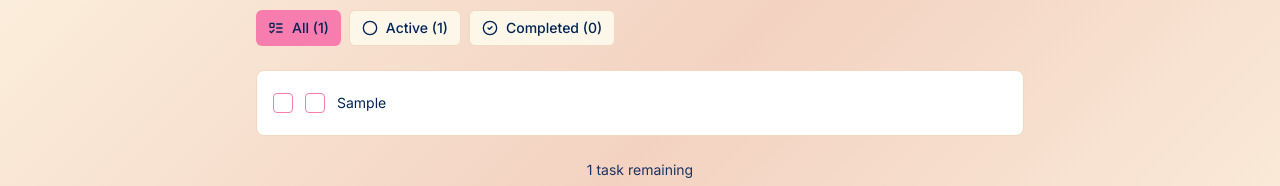
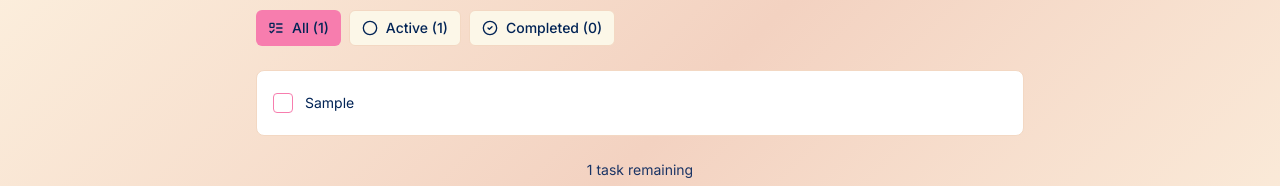
Before and after one commit to p-c-g/tasklist, a Next.js app: page / in a window 1280 px wide. Both pictures are taken after typing "Sample" into the empty fields and a click on the button 979 px from the left and 189 px from the top of the page. Shown: the part 248-434 px from the top of the page. Built offline with nearby package versions, Linux system fonts and the light colour scheme.

Commit message:
Update todo-item.tsx

```diff
--- a/components/todo-item.tsx
+++ b/components/todo-item.tsx
@@ -41,18 +41,28 @@ export function TodoItem({ todo, onToggle, onDelete, onEdit, onSelect }: TodoIte
   };
 
   return (
-    <div className="group flex items-center gap-3 p-4 bg-card border border-border rounded-lg hover:shadow-md transition-all duration-200 animate-fade-in">
-      <Checkbox
-        checked={todo.selected || false}
-        onChange={() => onSelect(todo.id)}
-      />
+    <div
+      className={cn(
+        "group flex items-center gap-3 p-4 border rounded-lg hover:shadow-md transition-all duration-200 animate-fade-in cursor-pointer",
+        todo.selected
+          ? "bg-primary/10 border-primary"
+          : "bg-card border-border"
+      )}
+      onClick={() => onSelect(todo.id)}
+    >
       <Checkbox
         checked={todo.completed}
-        onChange={() => onToggle(todo.id)}
+        onChange={(e) => {
+          e.stopPropagation();
+          onToggle(todo.id);
+        }}
       />
 
       {isEditing ? (
-        <div className="flex-1 flex items-center gap-2">
+        <div
+          className="flex-1 flex items-center gap-2"
+          onClick={(e) => e.stopPropagation()}
+        >
           <Input
             value={editText}
             onChange={(e) => setEditText(e.target.value)}
@@ -90,7 +100,10 @@ export function TodoItem({ todo, onToggle, onDelete, onEdit, onSelect }: TodoIte
             {todo.text}
           </span>
 
-          <div className="flex items-center gap-1 opacity-0 group-hover:opacity-100 transition-opacity">
+          <div
+            className="flex items-center gap-1 opacity-0 group-hover:opacity-100 transition-opacity"
+            onClick={(e) => e.stopPropagation()}
+          >
             <Button
               size="icon"
               variant="ghost"
```
